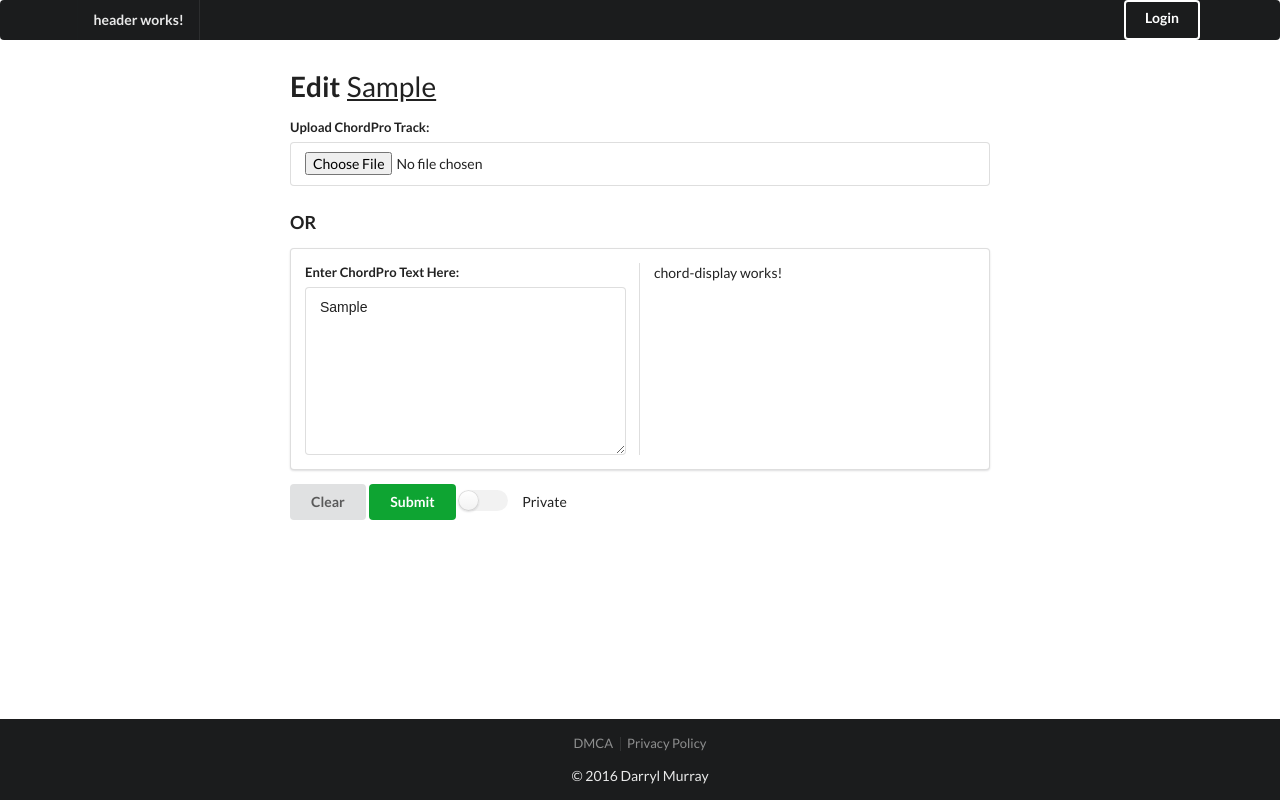
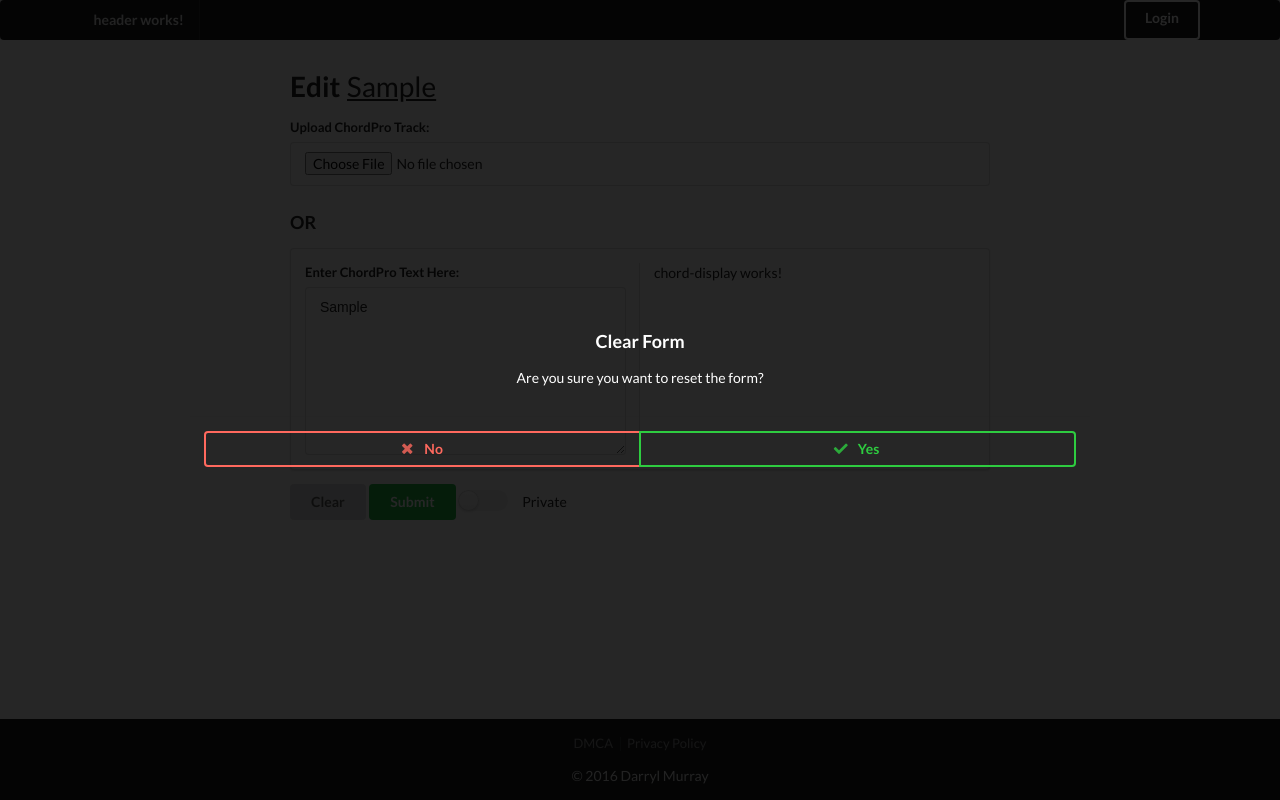
Before and after one commit to ApplePy/chord-sheet, an Angular app: page / in a window 1280 px wide. Both pictures are taken after typing "Sample", "Sample" into the empty fields and a click on the button "Submit". Built offline with nearby package versions, Linux system fonts and the light colour scheme; what ng2-semantic-ui would draw is missing.

Commit message:
Set up reset modal and triggered form reset/repopulation.

```diff
--- a/src/app/edit-screen/edit-screen.component.html
+++ b/src/app/edit-screen/edit-screen.component.html
@@ -1,4 +1,4 @@
-<form id="upload_form" class="ui form" [class.error]="error_occurred" (submit)="submit($event)"> <!--  -->
+<form #uploadform id="upload_form" class="ui form" [class.error]="error_occurred" (submit)="submit($event)">
 
   <!-- Header with editable title -->
   <h1 class="ui header">
@@ -50,7 +50,7 @@
 
   <!-- Control buttons -->
   <div class="field">
-    <button class="ui button" type="reset" (click)="resetConfirm($event)">Clear</button>
+    <button class="ui button" type="button" (click)="resetConfirm($event)">Clear</button>
     <button class="ui button green" type="submit">Submit</button>
     <div class="ui toggle checkbox">
       <input type="checkbox" name="private" title="private"/>
@@ -59,14 +59,26 @@
   </div>
 </form>
 
-<div class="ui modal">
-  <div class="header">Header</div>
-  <div class="content">
-    <p></p>
+<!-- Clear form modal -->
+<div class="ui basic modal">
+  <div class="ui basic segment center aligned">
+  <div class="ui header inverted">
+    Clear Form
+  </div>
+  <div class="content center aligned">
+      <p>Are you sure you want to reset the form?</p>
+  </div>
   </div>
   <div class="actions">
-    <div class="ui approve button">Approve</div>
-    <div class="ui button">Neutral</div>
-    <div class="ui cancel button">Cancel</div>
+    <div class="two fluid ui inverted buttons">
+      <div class="ui cancel red inverted button">
+        <i class="remove icon"></i>
+        No
+      </div>
+      <div class="ui ok green inverted button" (click)="triggerReset()">
+        <i class="checkmark icon"></i>
+        Yes
+      </div>
+    </div>
   </div>
 </div>
--- a/src/app/edit-screen/edit-screen.component.ts
+++ b/src/app/edit-screen/edit-screen.component.ts
@@ -1,4 +1,5 @@
-import { Component, OnInit } from '@angular/core';
+import {Component, OnInit, ViewChild, ElementRef} from '@angular/core';
+declare var $: any;
 
 @Component({
   selector: 'app-edit-screen',
@@ -6,25 +7,31 @@ import { Component, OnInit } from '@angular/core';
   styleUrls: ['./edit-screen.component.css']
 })
 export class EditScreenComponent implements OnInit {
-  placeholder: string = "*Chord Sheet Name*";   // Placeholder text for the title
-  title: string;                                // Title of the new sheet
+  @ViewChild("uploadform") uploadform: ElementRef;  // Reference to the form
 
-  file_contents: string = "";                   // Contents of the uploaded sheet
+  _initial_title: string;                           // The title that the form initially started with
+  placeholder: string = "*Chord Sheet Name*";       // Placeholder text for the title
+  title: string;                                    // Title of the new sheet
+
+  file_contents: string = "";                       // Contents of the uploaded sheet
 
   // Error text
   error_occurred: boolean = false;
   error_title: string = "";
   error_detail: string = "";
 
+  ngOnInit(initial_title: string = "Hello World!") {
+    if (!initial_title) {
+      this.title = initial_title;
+      this._initial_title = initial_title;
+    }
+  }
+
   private setError(title: string, detail: string){
     this.error_occurred = true;
     this.error_title = title;
     this.error_detail = detail;
   }
-
-  constructor() { }
-
-  ngOnInit() { }
 
   // When file is selected for upload
   fileUpload(event: Event) {
@@ -48,6 +55,7 @@ export class EditScreenComponent implements OnInit {
       if(file.size >= Math.pow(1024, 2)) {
         this.file_contents = "";
         this.setError("File too big", "The supplied file is over 1MB.");
+        target.value = "";
         return;
       }
 
@@ -64,13 +72,23 @@ export class EditScreenComponent implements OnInit {
     }
   }
 
-  // Clear file contents when reset is triggered
-  resetConfirm(event: Event) {
-    // TODO: This doesn't work.
-    this.file_contents = "";
+  // Trigger the page's actual reset
+  triggerReset(){
+    this.uploadform.nativeElement.reset();
+    this.file_contents = '';
+    this.error_occurred = false;
+    this.title = this._initial_title;
+  }
+
+  // Ask to clear file contents when reset is triggered
+  resetConfirm() {
+    $('.ui.basic.modal').modal('show');
   }
 
   submit(event: Event) {
+    console.log('triggered');
+    $('.ui.basic.modal').modal('show');
+    event.preventDefault();
     // TODO: Validate all data before sending
   }
 }
```
